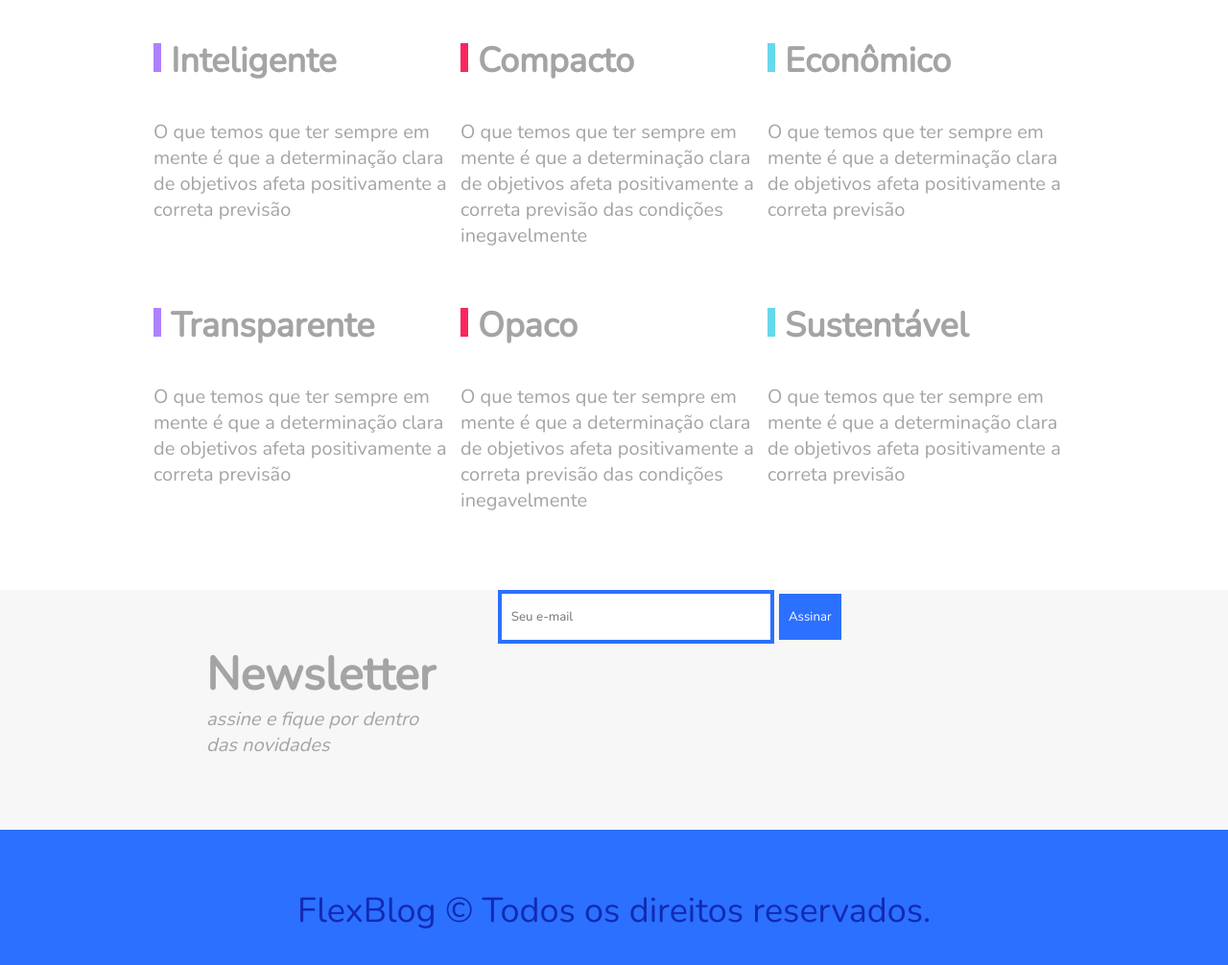
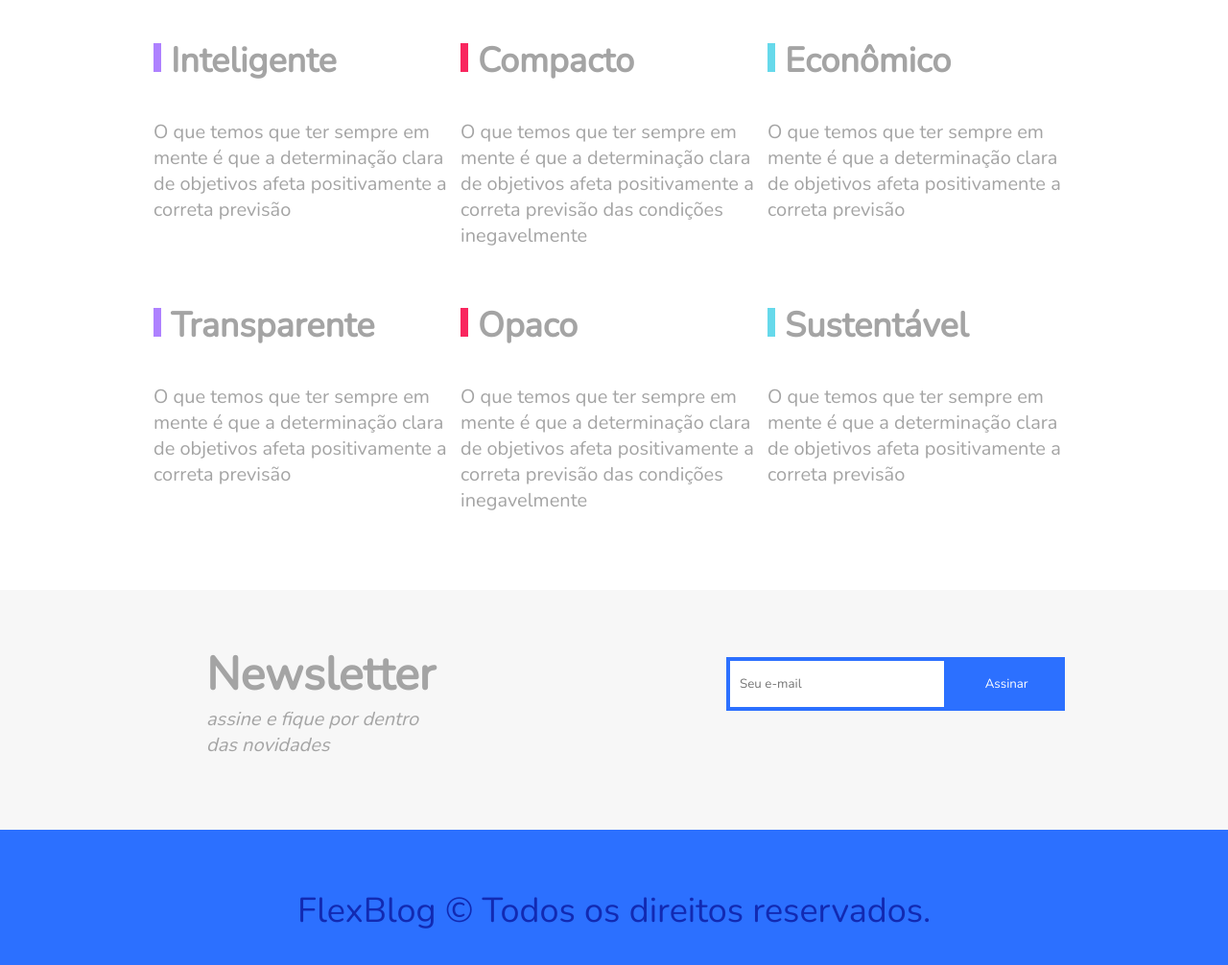
Before and after one commit to MarciaA0693/Flexblog, a plain HTML site: page index.html in a window 1280 px wide. Shown: the part 2549-3555 px from the top of the page at 96% size. Drawn offline with nearby package versions, Linux system fonts and the light colour scheme.

Commit message:
Uodate index.html and newsletter.css

```diff
--- a/assets/css/newsletter.css
+++ b/assets/css/newsletter.css
@@ -18,25 +18,28 @@
 }
 
 .form-email{
-    display: table;
     align-items: center;
     flex: 2 1 260px;
     margin: 0 10px;
+    padding: 70px 0;
     flex-wrap: wrap;
+    display: flex;
 }
 
 .form-email input{
+    flex: 2 1 200px;
     border: solid 4px var(--azul-claro);
     width: 260px;
     padding: 15px 10px;
-    margin: 0;
+    margin: 0px;
+
 }
 
 .form-email button{
     border:none;
     background: var(--azul-claro);
-    padding: 15px 10px;
+    padding: 19px 10px;
     color: #fff;
-    margin: 0;
-
+    margin: 0px;
+    flex: 1 1 120px;
 }
--- a/index.html
+++ b/index.html
@@ -159,8 +159,8 @@
                 <h2>Newsletter</h2>
                 <p>assine e fique por dentro das novidades</p>
             </div>
-            <div class="form-email">
-                <form method="get">
+            <div class="">
+                <form method="get" class="form-email">
                     <input type="email" name="email" id="email" placeholder="Seu e-mail">
                     <button>Assinar</button>
                 </form>
```
